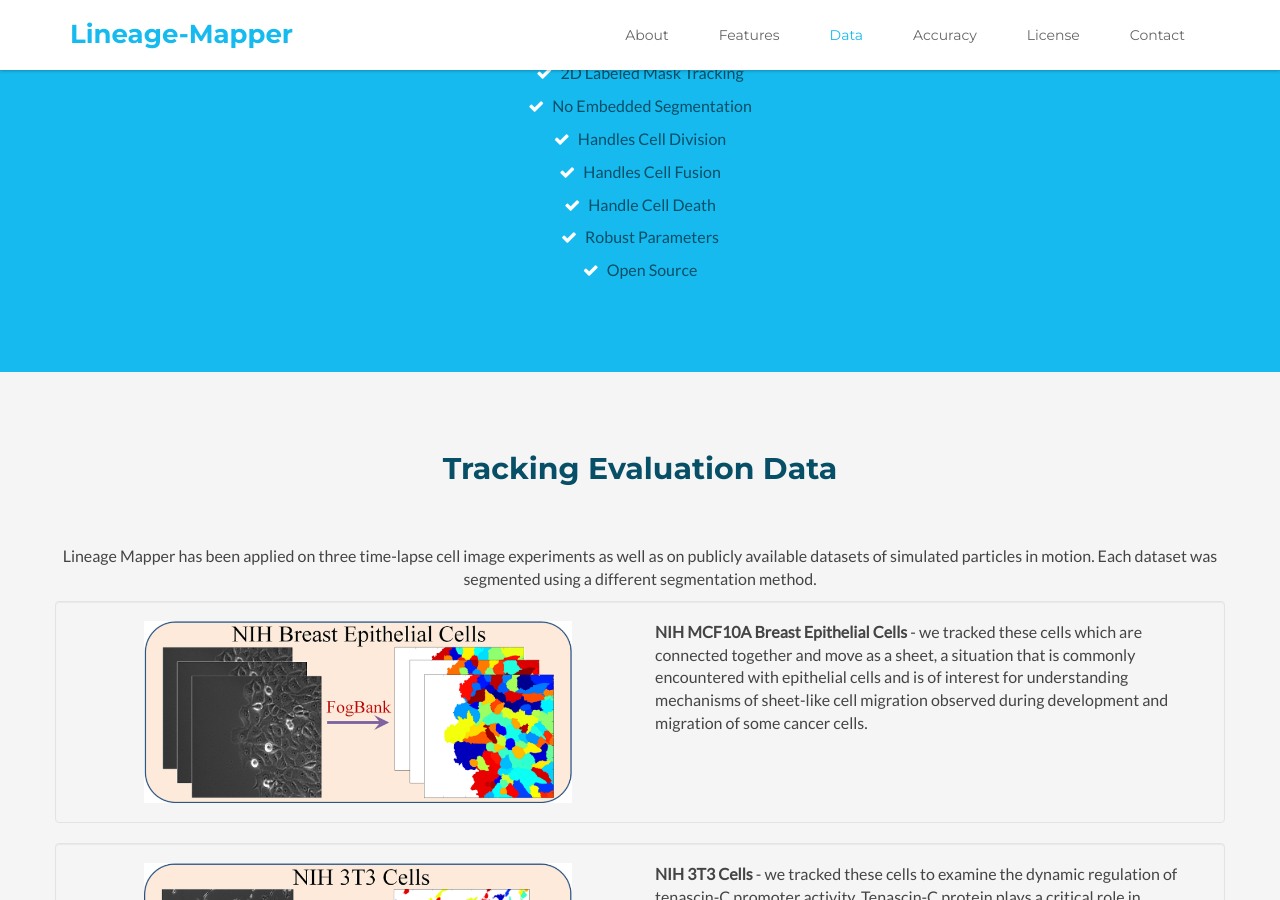
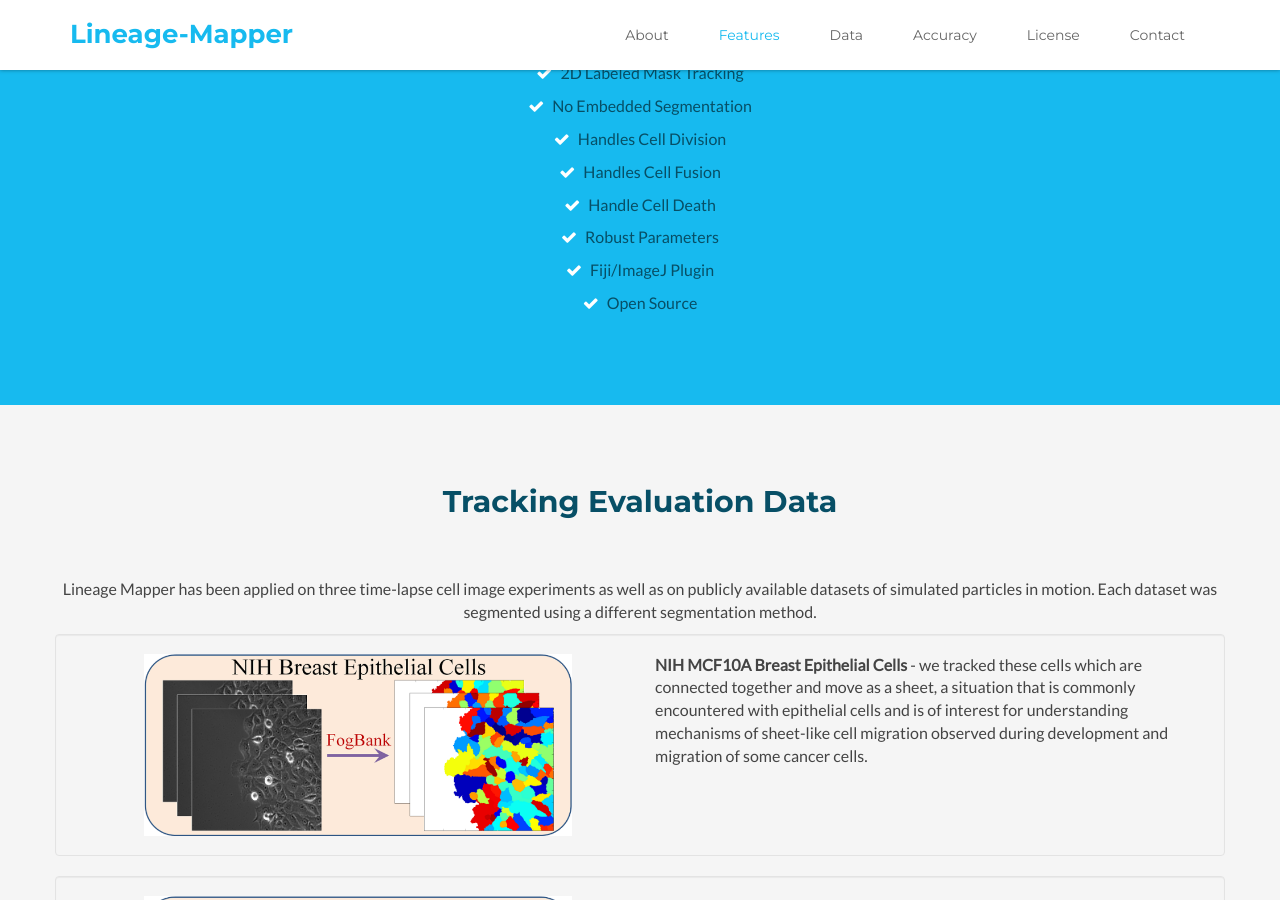
Before and after one commit to usnistgov/Lineage-Mapper, a Jekyll site: the page built from index.html, in a window 1280 px wide and 900 px high, scrolled down 1847 px. Built offline with Jekyll 4.4.1, drawn with Linux system fonts in a browser that asks for light colours.

Commit message:
update features

```diff
--- a/_includes/features.html
+++ b/_includes/features.html
@@ -9,6 +9,7 @@
                 <li><i class="fa fa-check"></i> Handles Cell Fusion</li>
                 <li><i class="fa fa-check"></i> Handle Cell Death</li>
                 <li><i class="fa fa-check"></i> Robust Parameters</li>
+                <li><i class="fa fa-check"></i> Fiji/ImageJ Plugin</li>
                 <li><i class="fa fa-check"></i> Open Source</li>
             </ul>
         </div><!--//container-->
```
